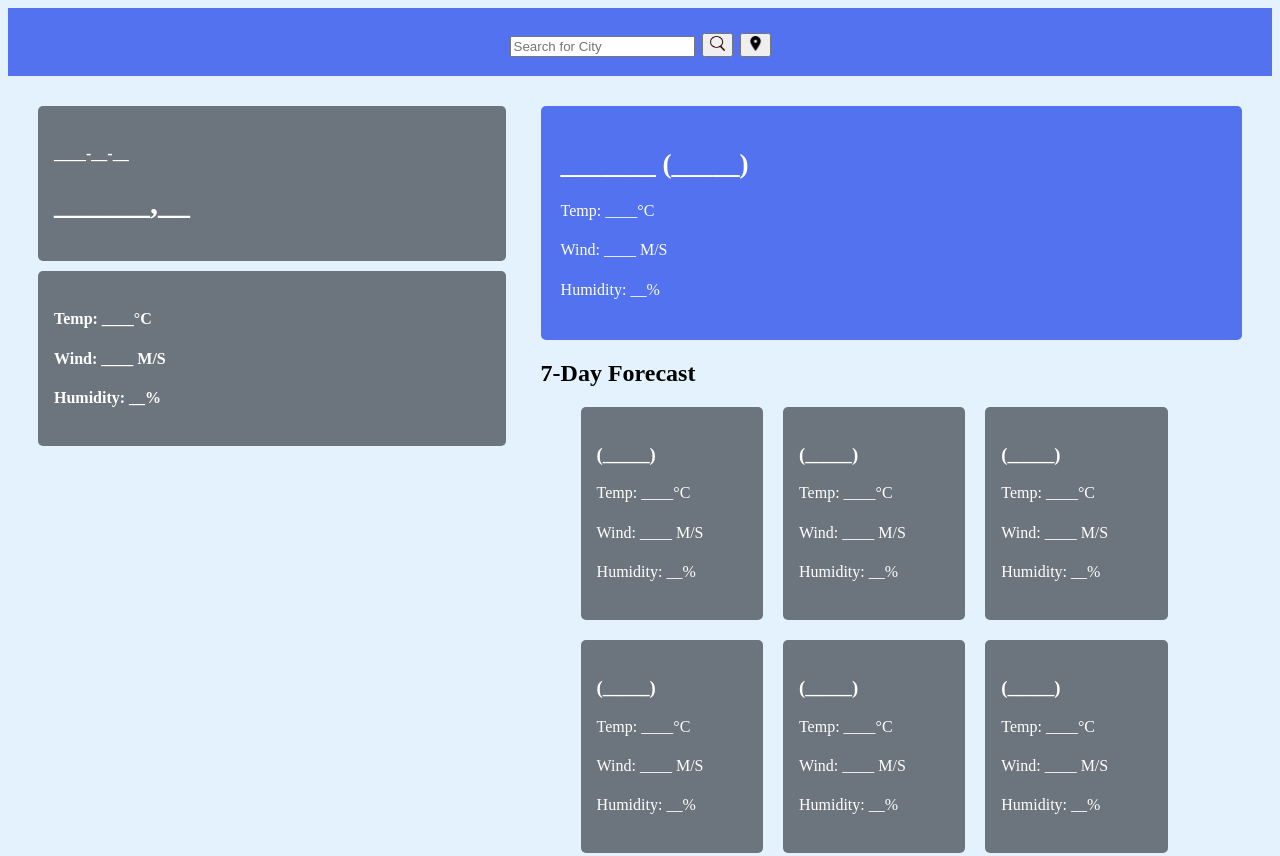
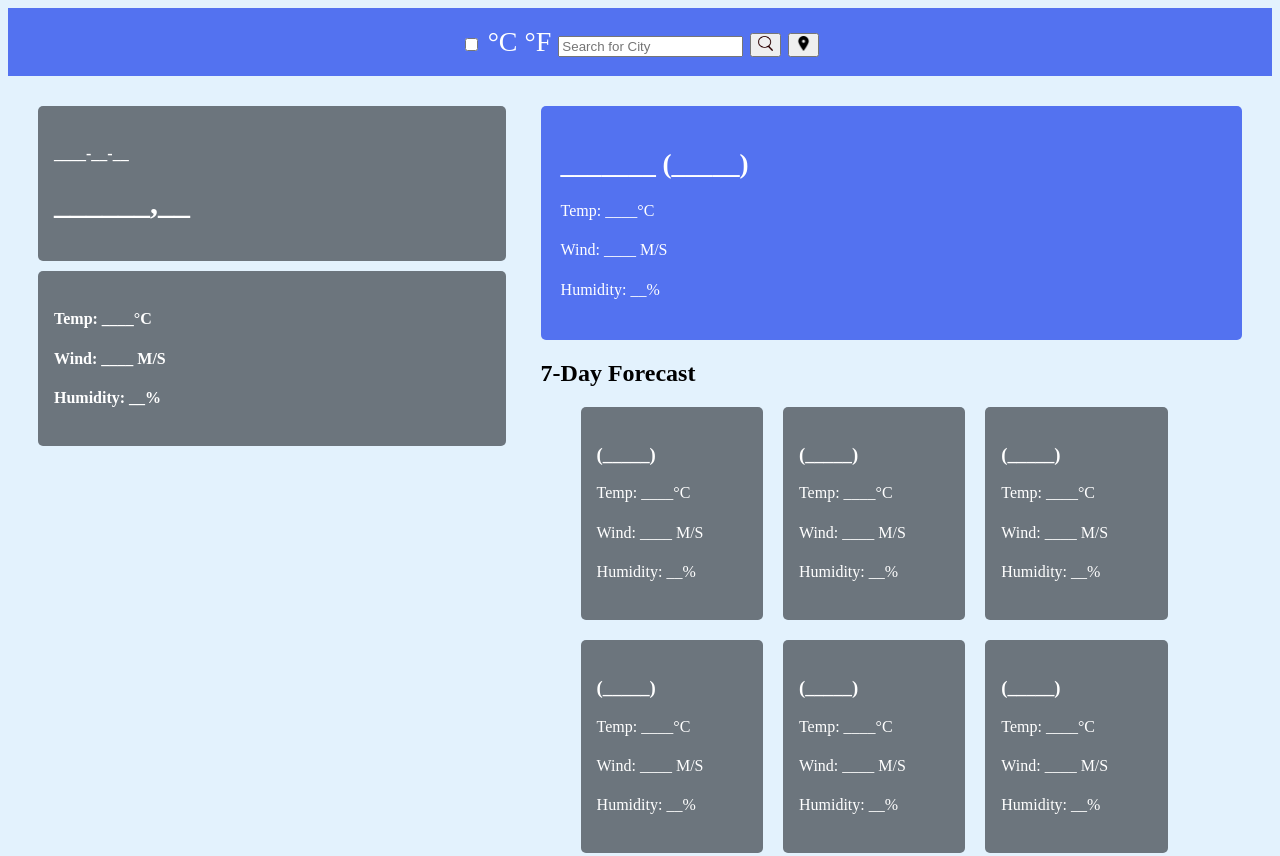
Before and after one commit to mcjimih/UMGC_Capstone, a website: page index.html in a window 1280 px wide. Shown: the top 856 px of the page. Drawn offline with Linux system fonts and the light colour scheme.

Commit message:
Update index.html
Added info that is required to be added per OpenWeather.
Added toggle button

```diff
--- a/index.html
+++ b/index.html
@@ -1,7 +1,13 @@
 <!--
-Matthew Hendrix
+Matthew Hendrix/Andrew Wesley
 HTML Doc for Weather App Capstone
-CAO: 26 Nov 23
+CAO: 27 Nov 23
+
+Required info per OpenWeather needs to be visible on site
+------------------------------
+Weather data provided by OpenWeather
+https://openweathermap.org
+get image
 -->
 <!DOCTYPE html>
 <html lang="en" dir="ltr">
@@ -14,6 +20,13 @@ CAO: 26 Nov 23
 	</head>
 	<body>
         <div class="header">
+            <!-- toggle switch code provided by Andrew Wesley -->
+            <label class="switch">
+        	   <input type="checkbox" id="toggleTemperature">
+        	   <span class="slider round"></span>
+        	   <span class="label-c">°C</span>
+        	   <span class="label-f">°F</span>
+            </label>
             <input class="city-input" type="text" placeholder="Search for City">
             <button class="search-btn">
                 <img src="./Search_icon.png" alt="Search Icon"/>
```
